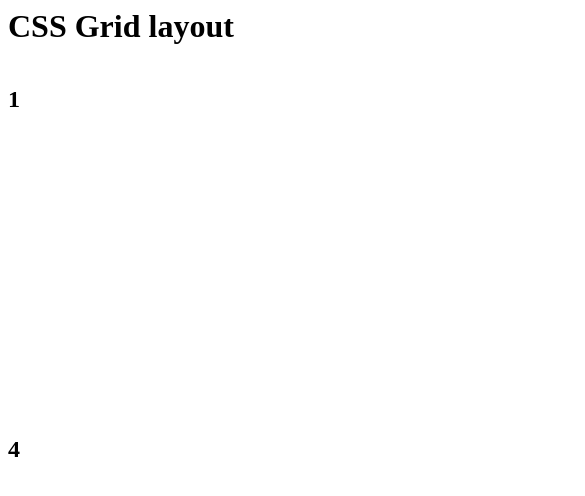
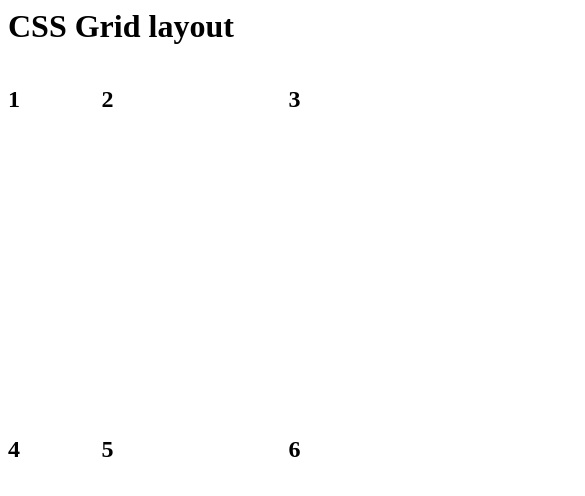
Before and after one commit to matthieumuchu/responsivity-test, a plain HTML site: page index.html in a window 390 px wide. Shown: the top 496 px of the page, 585 px wide, since content can reach past the window. Drawn offline with Linux system fonts and the light colour scheme.

Commit message:
mobile responsivity using css grid

```diff
--- a/index.css
+++ b/index.css
@@ -1,5 +1,5 @@
 .container {
     display: grid;
-    grid-template-columns: 700px 700px 700px;
+    grid-template-columns: 1fr 2fr 1fr;
     grid-template-rows: 350px 350px;
 }
```
